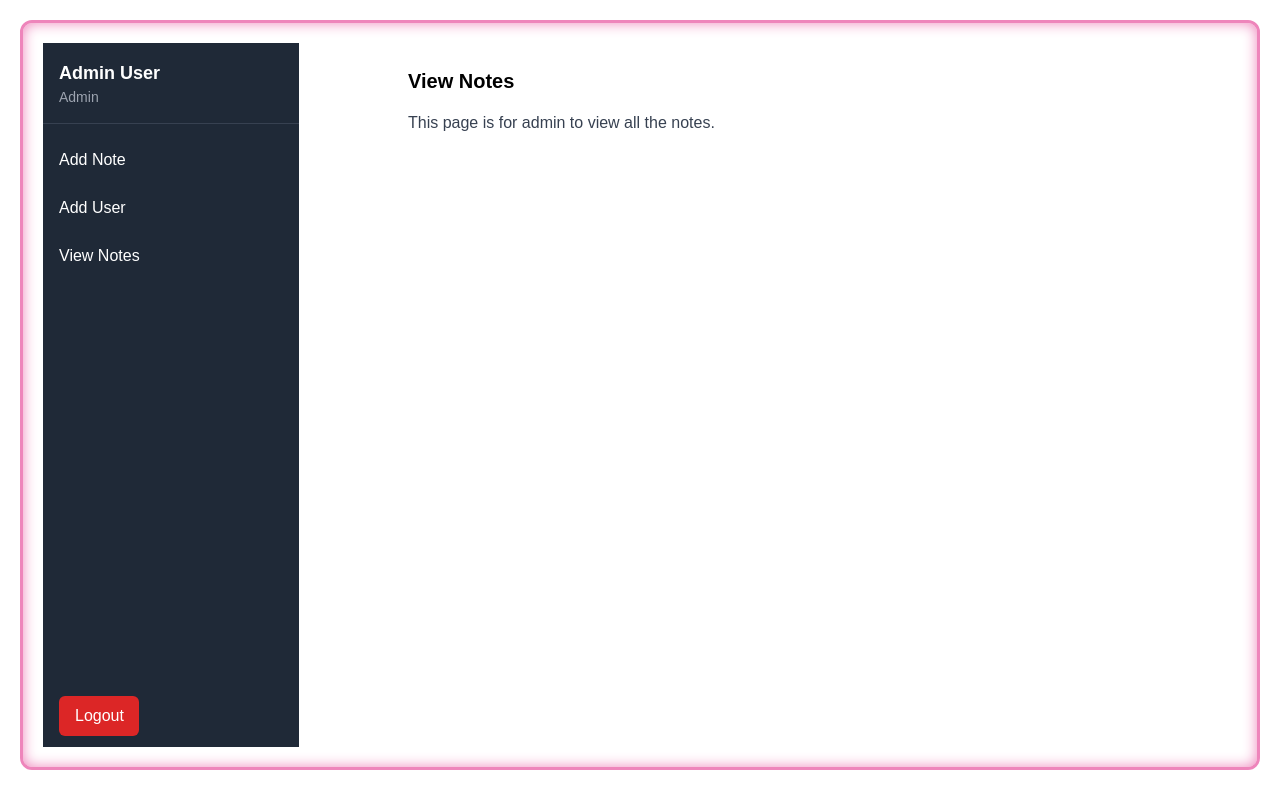
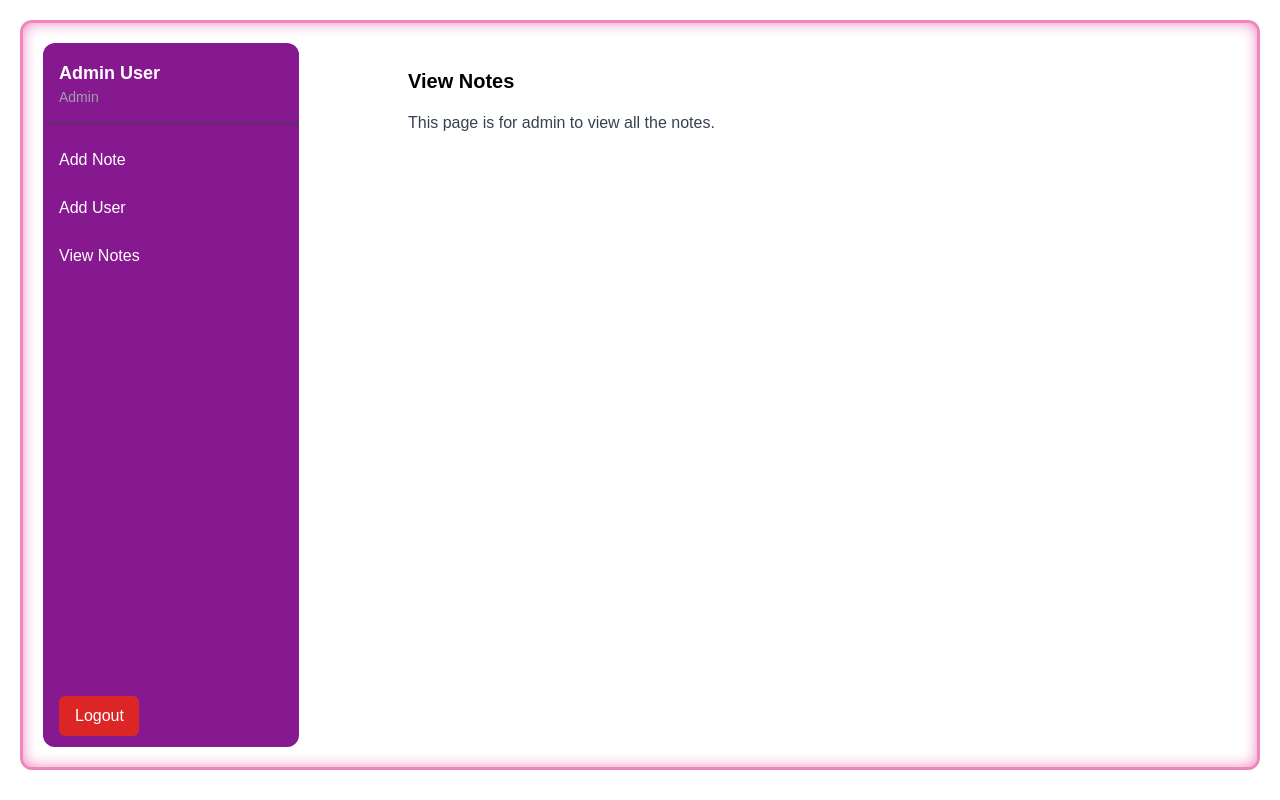
Before and after one commit to Soumyadipmaity1/k-prep, a Next.js app: page /admin/view-note in a window 1280 px wide. Shown: the top 800 px of the page. Built offline with nearby package versions, Linux system fonts and the light colour scheme; a web font is replaced by a local one.

Commit message:
Refactor AdminSidebar component: Update layout colors

```diff
--- a/src/components/Menubar/AdminSidebar/AdminSidebar.tsx
+++ b/src/components/Menubar/AdminSidebar/AdminSidebar.tsx
@@ -32,7 +32,7 @@ const AdminSidebar = () => {
   ];
 
   return (
-    <aside className="w-64 bg-gray-800 text-white ">
+    <aside className="w-64 bg-fuchsia-800 rounded-xl text-white ">
 
       <div className="p-4 border-b border-gray-700">
         <p className="text-lg font-semibold">{user.name}</p>
@@ -43,7 +43,7 @@ const AdminSidebar = () => {
         <ul>
           {menuItems.map((item) => (
             <li key={item.path} className="mb-2">
-              <Link className="block px-4 py-2 hover:bg-gray-700" href={item.path}>
+              <Link className="block px-4 py-2 hover:bg-fuchsia-500" href={item.path}>
 {item.name}
               </Link>
             </li>
```
